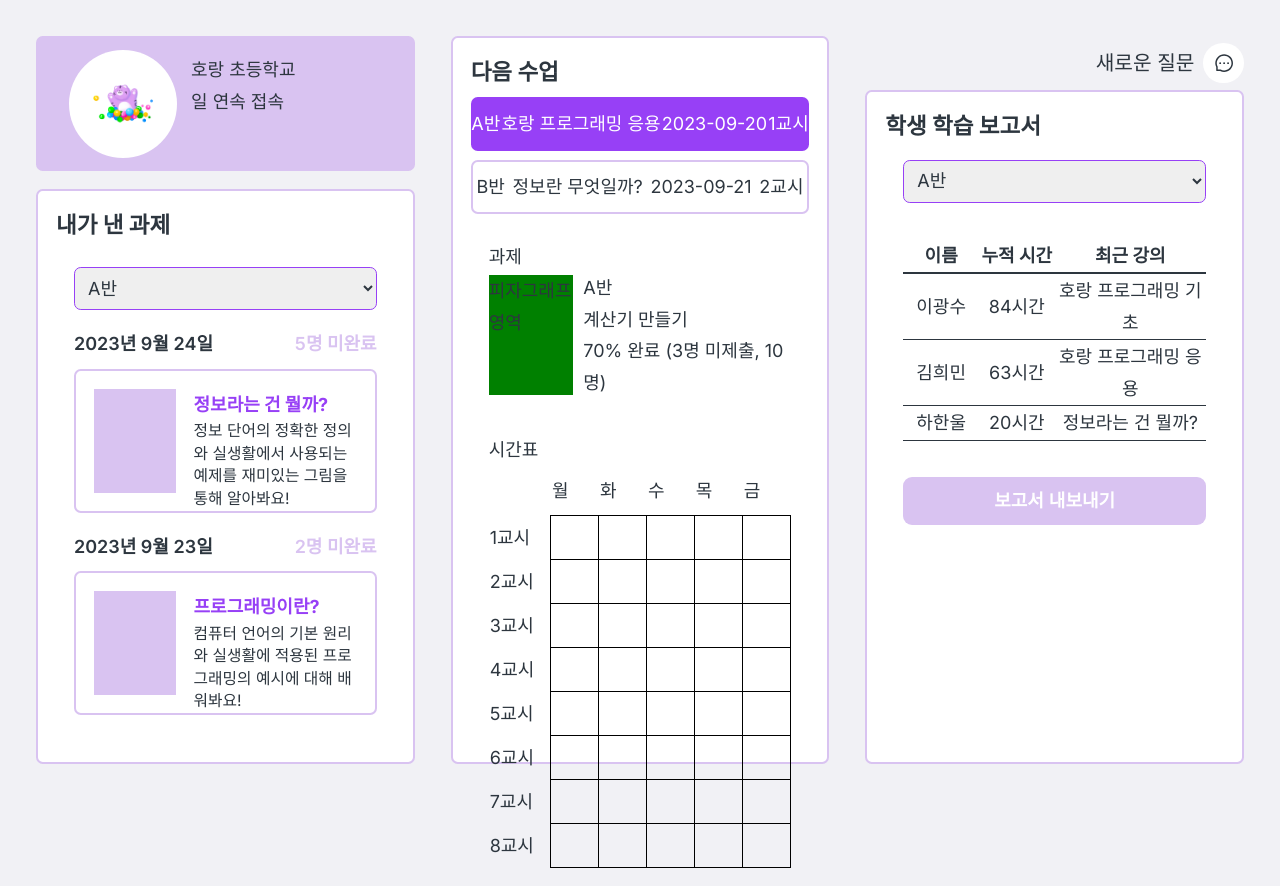
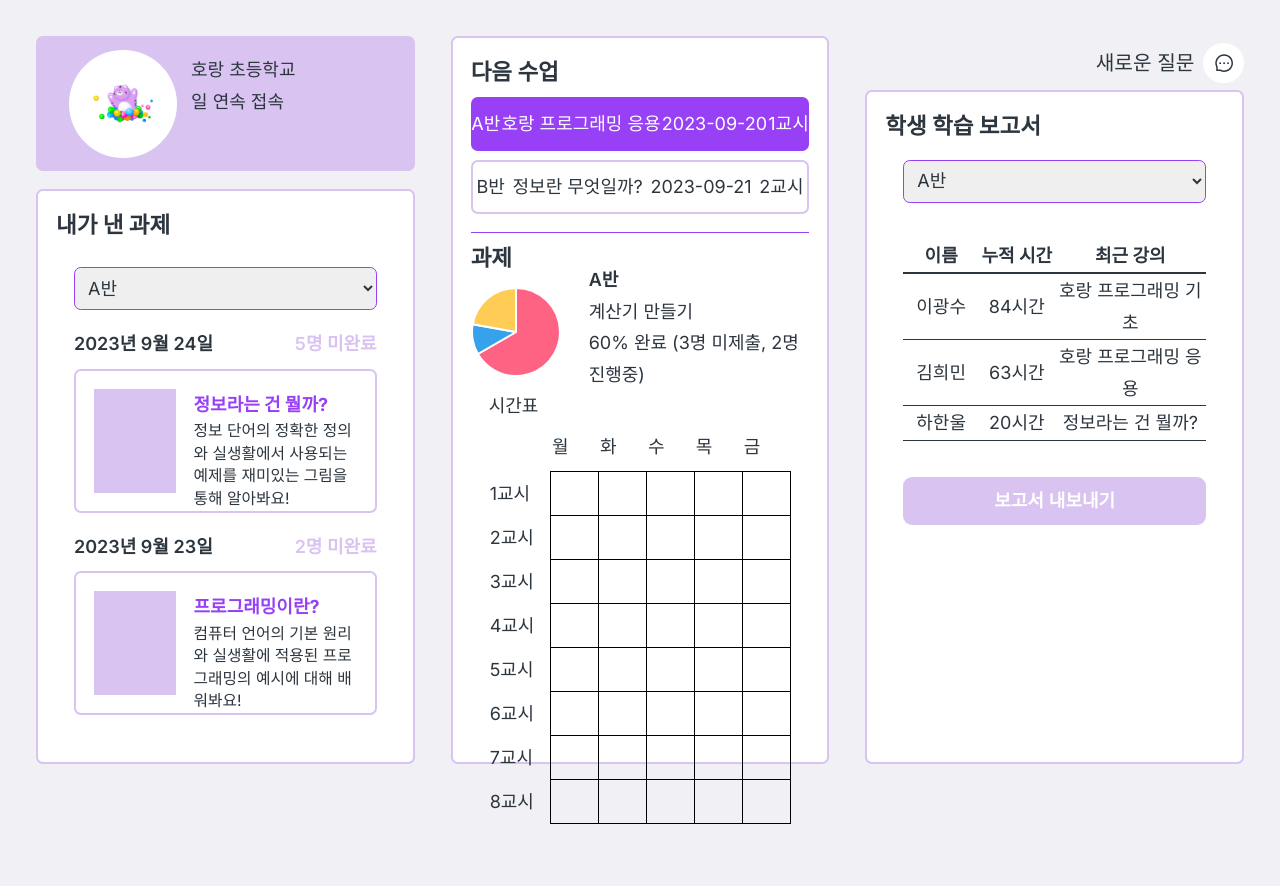
Before and after one commit to Geupjo-Hackathon/KoreanTiger-FE, a Next.js app: page /teacher in a window 1280 px wide. After the commit the page ends 842 px from the top, so only its background shows below. Built offline with nearby package versions, Linux system fonts and the light colour scheme; no server answers.

Commit message:
feature :: 선생님 페이지 - 과제 완료

```diff
--- a/src/components/teacher/AssignmentSlide.js
+++ b/src/components/teacher/AssignmentSlide.js
@@ -1,28 +1,60 @@
-import React from "react";
+import React, { useEffect, useRef } from "react";
+// Style
+import color from "@/tailwind-theme/color";
+import Chart from "chart.js/auto";
+
+const PieChart = () => {
+  const chartRef = useRef(null);
+
+  useEffect(() => {
+    const data = {
+      datasets: [
+        {
+          label: "My First Dataset",
+          data: [300, 50, 100],
+          backgroundColor: [
+            "rgb(255, 99, 132)",
+            "rgb(54, 162, 235)",
+            "rgb(255, 205, 86)",
+          ],
+          hoverOffset: 4,
+        },
+      ],
+    };
+
+    const options = {
+      responsive: true,
+      maintainAspectRatio: false,
+    };
+
+    // Pie 차트 생성
+    const ctx = chartRef.current.getContext("2d");
+    new Chart(ctx, {
+      type: "pie",
+      data: data,
+      options: options,
+    });
+  }, []);
+
+  return <canvas ref={chartRef} />;
+};
 
 export default function AssignmentSlide() {
   return (
-    <div className="col-span-1 row-span-1 p-4">
-      <div>
-        <div style={{ fontSize: "18px" }}>과제</div>
-      </div>
-      <div style={{ display: "flex", alignItems: "center" }}>
-        {/* 피자 그래프 영역 */}
-        <div
-          style={{
-            backgroundColor: "green",
-            width: "30%",
-            height: "120px",
-          }}
-        >
-          피자그래프 영역
+    <div
+      className="col-span-1 row-span-1 border-t mt-2 pt-2 w-full"
+      style={{ borderColor: color.violet_9740F6 }}
+    >
+      <div className="text-xl font-bold mb-2">과제</div>
+      <div className="flex flex-row w-full items-center h-20">
+        <div className="w-[5rem] mr-4">
+          <PieChart />
         </div>
-
         {/* A반 정보 */}
         <div style={{ marginLeft: "10px" }}>
-          <div>A반</div>
+          <div className="font-semibold">A반</div>
           <div>계산기 만들기</div>
-          <div>70% 완료 (3명 미제출, 10명)</div>
+          <div>60% 완료 (3명 미제출, 2명 진행중)</div>
         </div>
       </div>
     </div>
```
